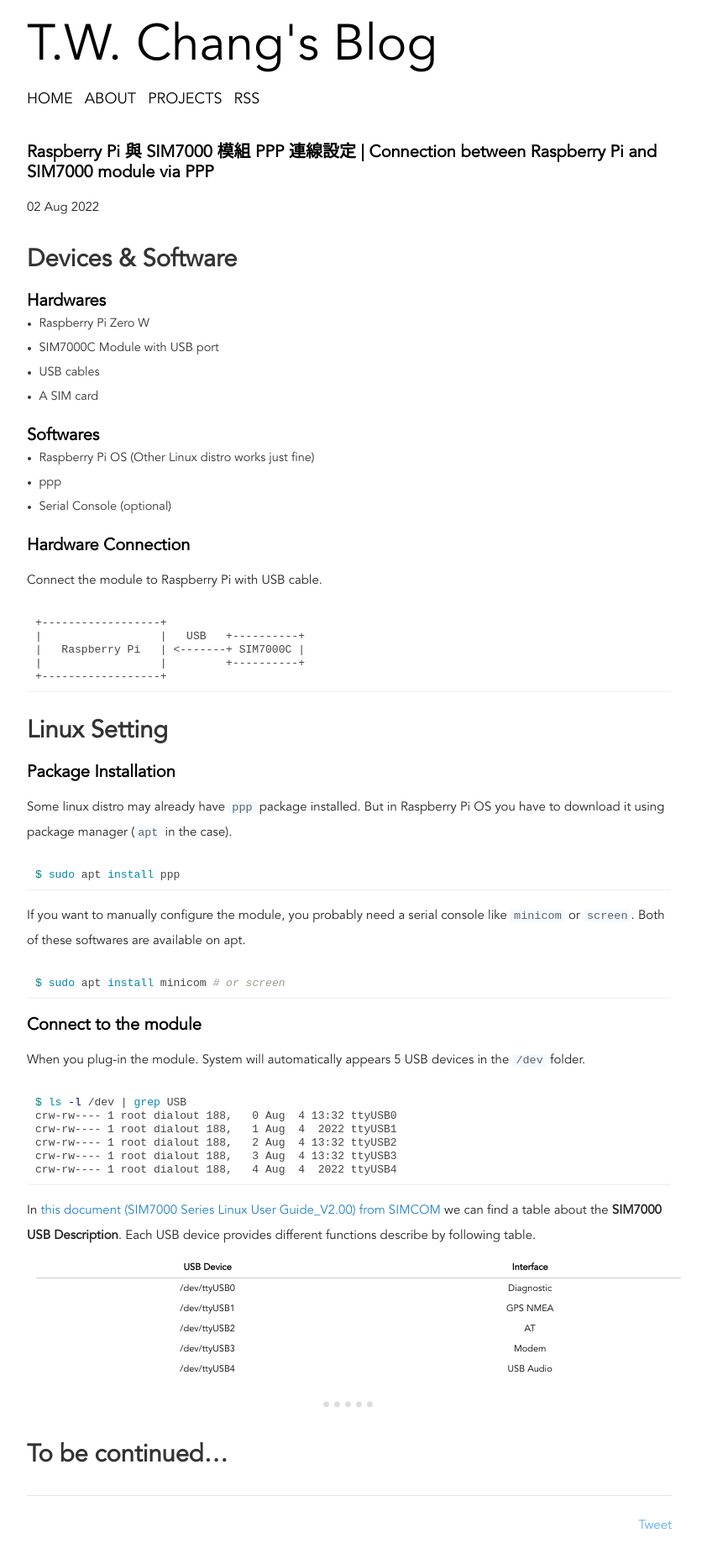
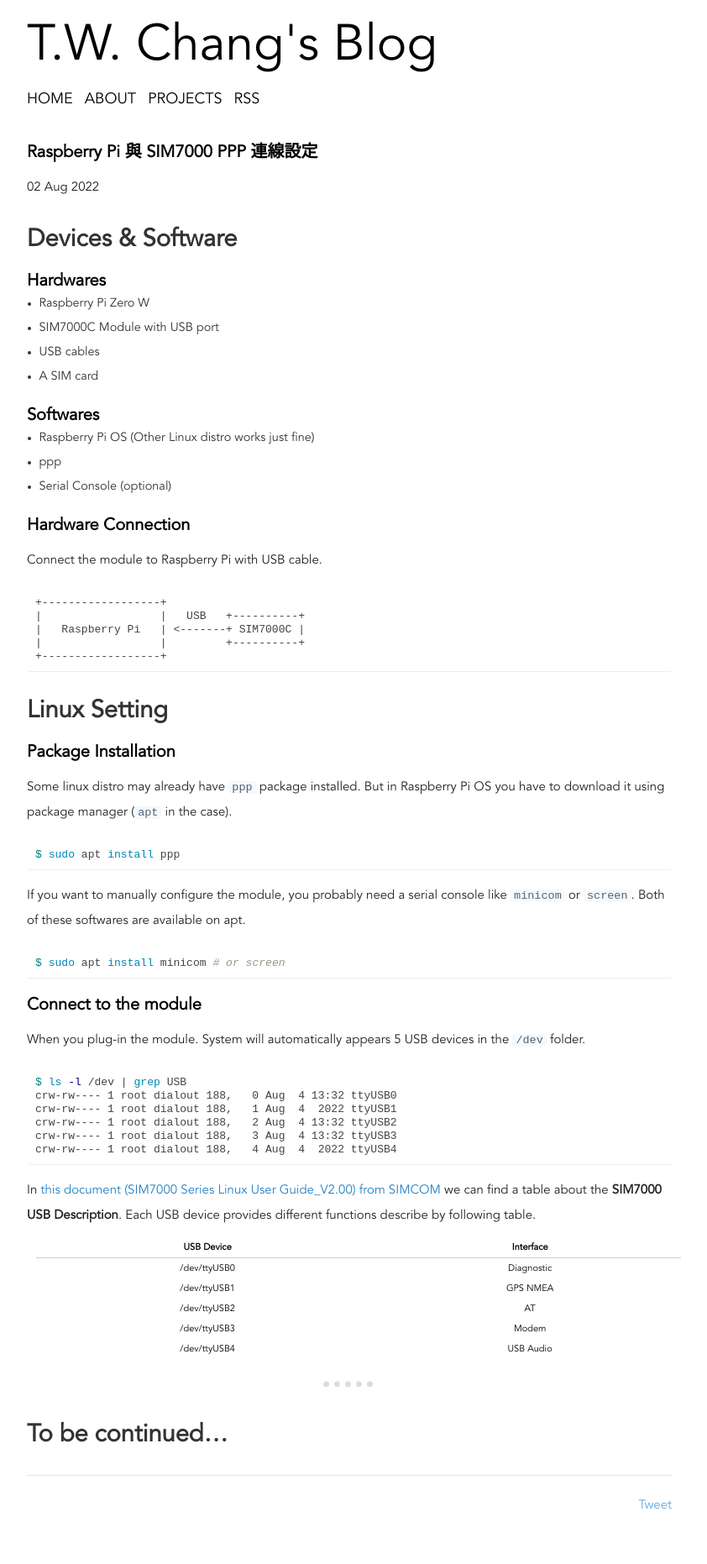
Before and after one commit to wilicw/wilicw.github.io, a Jekyll site: the page built from _posts/2022-08-02-Raspberry-pi-SIM7000-ppp-cht.md, in a window 1280 px wide. Shown: the whole page at 84% size, without its empty margins (224-1066 px from the left). Built offline with Jekyll 4.4.1, drawn with Linux system fonts in a browser that asks for light colours; comment, search, counter and statistics services are not loaded; after the commit the page ends 1838 px from its top, so only the background shows below that.

Commit message:
Remove english title

```diff
--- a/_posts/2022-08-02-Raspberry-pi-SIM7000-ppp-cht.md
+++ b/_posts/2022-08-02-Raspberry-pi-SIM7000-ppp-cht.md
@@ -1,7 +1,7 @@
 ---
 layout: post
-title: "Raspberry Pi 與 SIM7000 模組 PPP 連線設定 | Connection between Raspberry Pi and SIM7000 module via PPP"
-description: "於 Raspberry Pi 中利用 PPP 協定連接 SIM7000，以中華電信 Cat-M1 為例 | Connect SIM7000 using PPP in Raspberry Pi. Take Chunghwa Telecom (CHT) Cat-M1 service as an example use case."
+title: "Raspberry Pi 與 SIM7000 PPP 連線設定"
+description: "於 Raspberry Pi 中利用 PPP 協定連接 SIM7000，以中華電信 Cat-M1 為例"
 category: articles
 tags: [cat-m1, CHT, Raspberry Pi, iot, ppp, sim7000]
 comments: false
```
